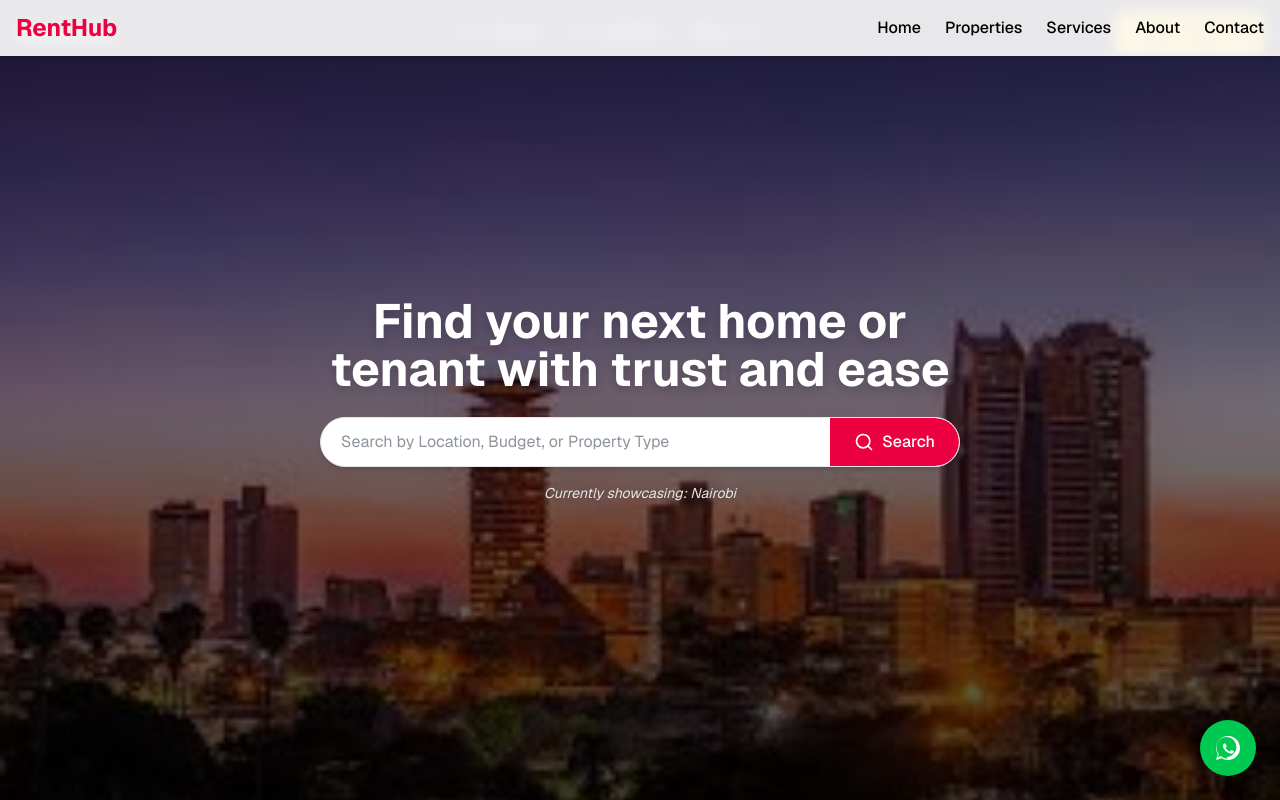
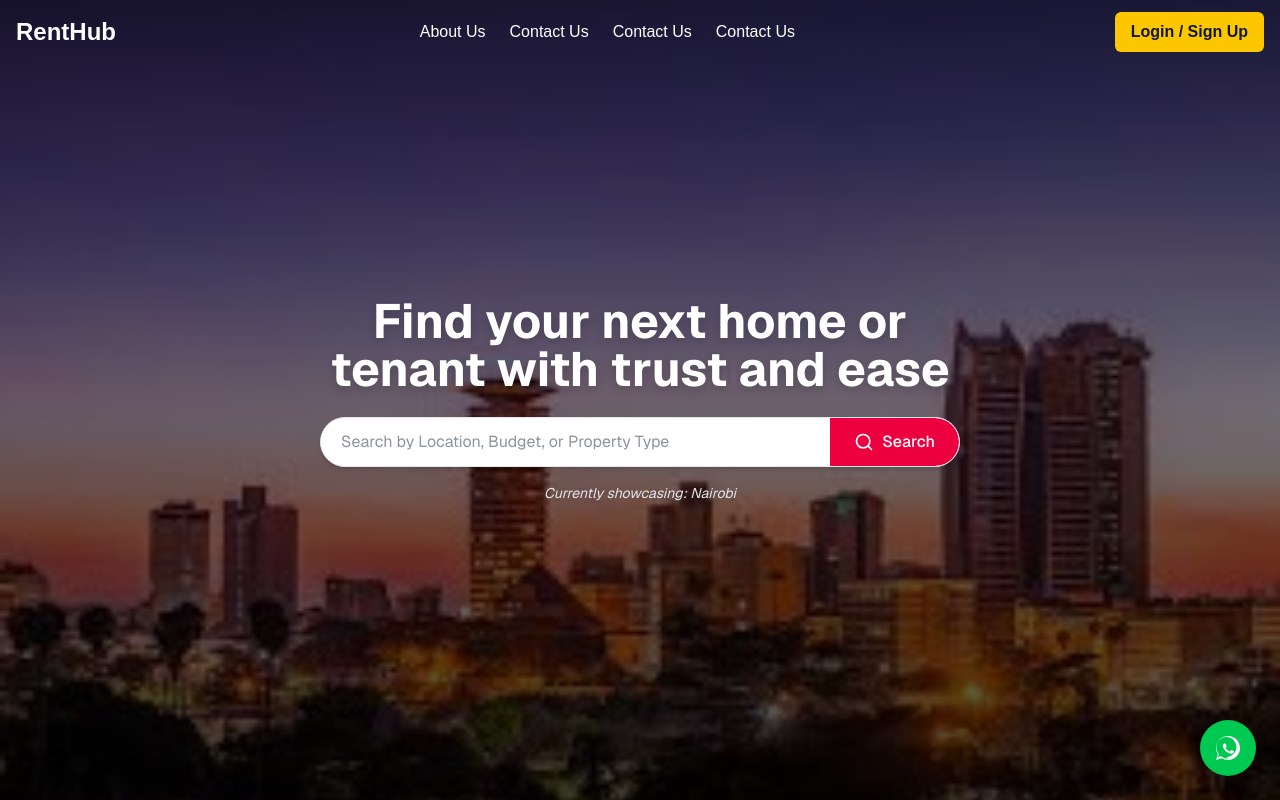
Before and after one commit to Alilen9/renthub, a Next.js app: page / in a window 1280 px wide. Shown: the top 800 px of the page. Built offline with nearby package versions, Linux system fonts and the light colour scheme.

Commit message:
fix: navbar fixes

```diff
--- a/src/app/page.tsx
+++ b/src/app/page.tsx
@@ -1,11 +1,6 @@
-
-
-
 import Hero from "@/components/Home/hero";
 
 import Navbar from "@/components/navbar";
-
-
 
 export default function HomePage() {
   return (
--- a/src/components/Home/hero.tsx
+++ b/src/components/Home/hero.tsx
@@ -46,20 +46,6 @@ export default function LandingPage() {
 
   return (
     <div className="relative font-sans">
-
-      {/* Navbar */}
-      <header className="fixed top-0 left-0 right-0 z-50 bg-white/90 backdrop-blur-sm shadow-sm">
-        <div className="container mx-auto px-4 py-3 flex justify-between items-center">
-          <Link href="/" className="text-2xl font-bold text-rose-600">RentHub</Link>
-          <nav className="hidden md:flex items-center space-x-6 text-black font-medium">
-            <a href="#home" className="hover:text-rose-600 transition">Home</a>
-            <a href="#properties" className="hover:text-rose-600 transition">Properties</a>
-            <a href="#services" className="hover:text-rose-600 transition">Services</a>
-            <a href="#about" className="hover:text-rose-600 transition">About</a>
-            <a href="#contact" className="hover:text-rose-600 transition">Contact</a>
-          </nav>
-        </div>
-      </header>
 
       {/* Hero Section */}
       <section id="home" className="relative h-screen flex items-center justify-center text-center text-white overflow-hidden">
--- a/src/components/navbar.tsx
+++ b/src/components/navbar.tsx
@@ -20,19 +20,23 @@ export default function Navbar() {
         <div className="container mx-auto px-4 py-3 flex justify-between items-center">
           {/* Logo */}
           <Link href="/" className="text-2xl font-bold z-50">
-            <span className={isScrolled ? 'text-gray-800' : 'text-white'}>RentHub</span>
+            <span className={isScrolled ? 'text-rose-600' : 'text-white'}>RentHub</span>
           </Link>
 
           {/* Navigation */}
           <nav className="hidden md:flex items-center space-x-6 z-50">
-            <Link href="/tenant" className={`${isScrolled ? 'text-gray-600' : 'text-white'} hover:text-indigo-600 transition`}>
-              For Tenants
+
+            <Link href="#about" className={`${isScrolled ? 'text-gray-600' : 'text-white'} hover:text-indigo-600 transition`}>
+              About Us
             </Link>
-            <Link href="/landlord" className={`${isScrolled ? 'text-gray-600' : 'text-white'} hover:text-indigo-600 transition`}>
-              For Landlords
+            <Link href="#properties" className={`${isScrolled ? 'text-gray-600' : 'text-white'} hover:text-indigo-600 transition`}>
+              Contact Us
             </Link>
-            <Link href="/about" className={`${isScrolled ? 'text-gray-600' : 'text-white'} hover:text-indigo-600 transition`}>
-              About Us
+            <Link href="#services" className={`${isScrolled ? 'text-gray-600' : 'text-white'} hover:text-indigo-600 transition`}>
+              Contact Us
+            </Link>
+            <Link href="#contact" className={`${isScrolled ? 'text-gray-600' : 'text-white'} hover:text-indigo-600 transition`}>
+              Contact Us
             </Link>
           </nav>
 
```
